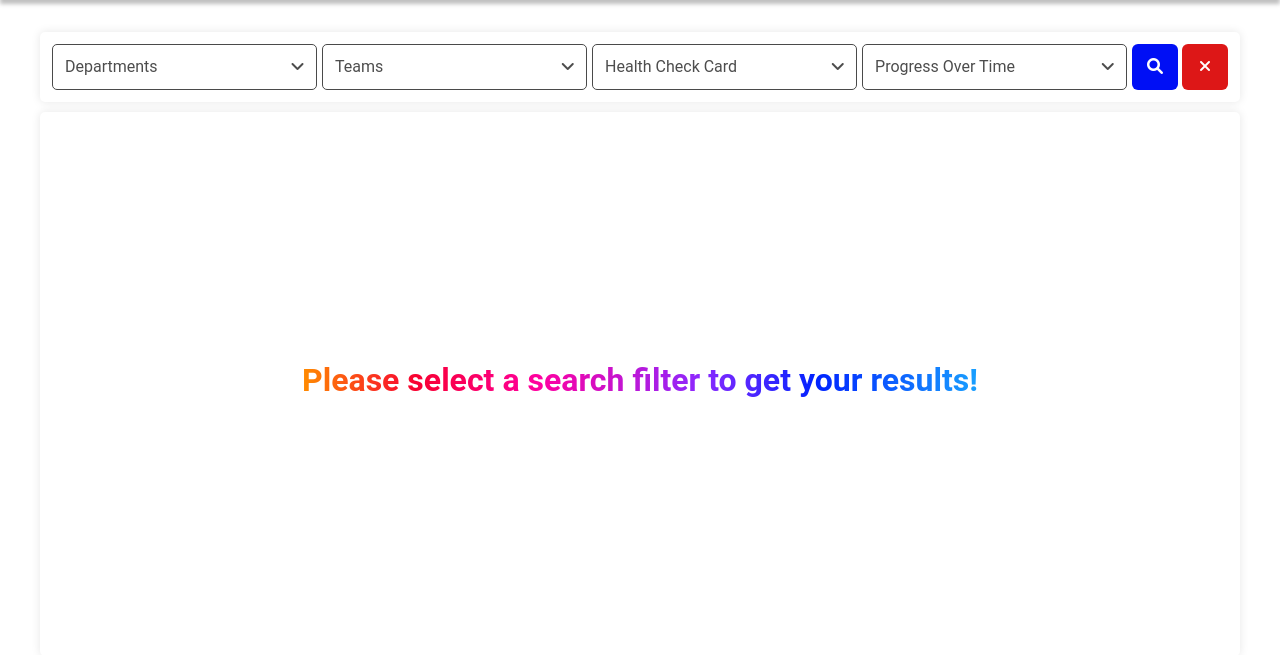
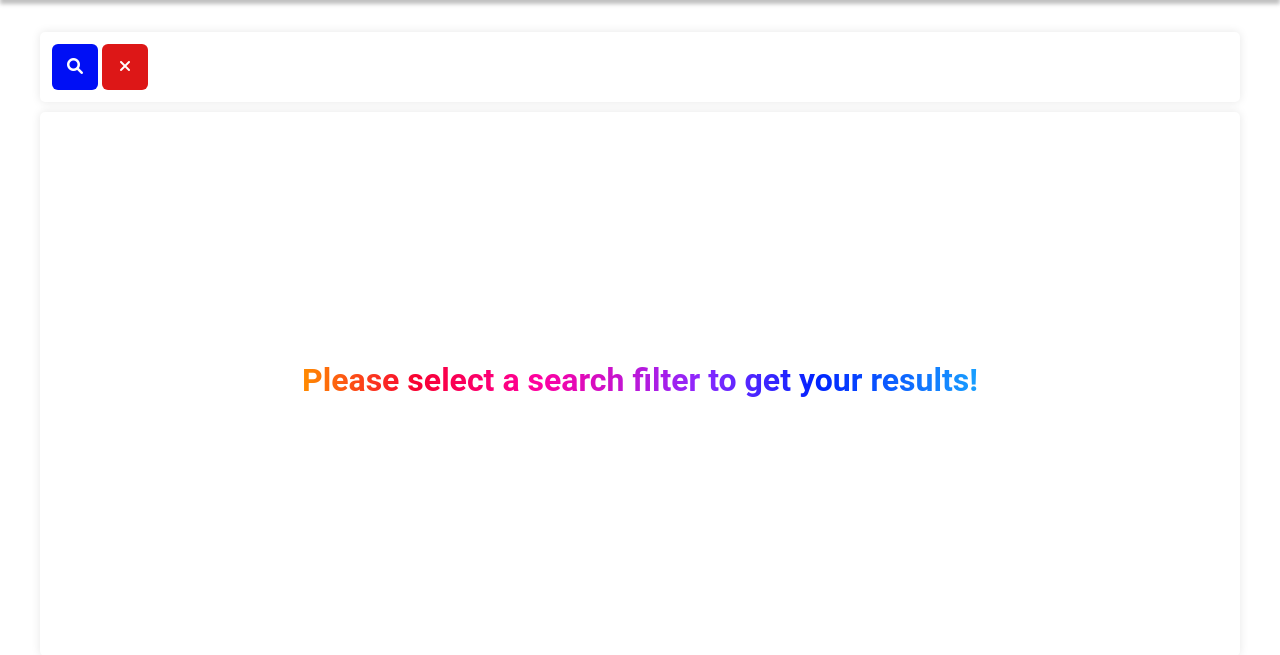
Before and after one commit to maibucheeri18/skyHealth, a Django app: page /results/ in a window 1280 px wide. Shown: the part 86-741 px from the top of the page. Run offline with Django 5.2, Linux system fonts and the light colour scheme.

Commit message:
feat: add {% if %} condition to search filter results based on logged-in user type

```diff
--- a/results/templates/results.html
+++ b/results/templates/results.html
@@ -26,7 +26,7 @@
                     <div class="search-container">
                         <div class="search-filters">
                             <!-- search filters based on the user role = engineer -->
-                            <div class="user-filters"  style="display: none;">
+                            <div class="user-filters"  {% if not show_engineer_filters %}style="display: none;"{% endif %}>
                                 <!-- type filter -->
                                 <div class="filter-item">
                                     <div class="dropdown-container">
@@ -148,7 +148,7 @@
                             </div>
 
                             <!-- search filters based on the user role = team leader -->
-                            <div class="user-filters" style="display: none;" >
+                            <div class="user-filters" {% if not show_team_leader_filters %}style="display: none;"{% endif%}>
                                 <!-- type filter -->
                                 <div class="filter-item">
                                     <div class="dropdown-container">
@@ -290,7 +290,7 @@
                             </div>
 
                             <!-- search filters based on the user role = department leader -->
-                            <div class="user-filters"  >
+                            <div class="user-filters" {% if not show_department_leader_filters %}style="display: none;"{% endif %}>
                                 <!-- department filter -->
                                 <div class="filter-item">
                                     <div class="dropdown-container">
@@ -463,7 +463,7 @@
                             </div>
 
                             <!-- search filters based on the user role = senior manager -->
-                            <div class="user-filters" style="display: none;">
+                            <div class="user-filters" {% if not show_senior_manager_filters %}style="display: none;"{% endif %}>
                                 <!-- department filter -->
                                 <div class="filter-item">
                                     <div class="dropdown-container">
```
